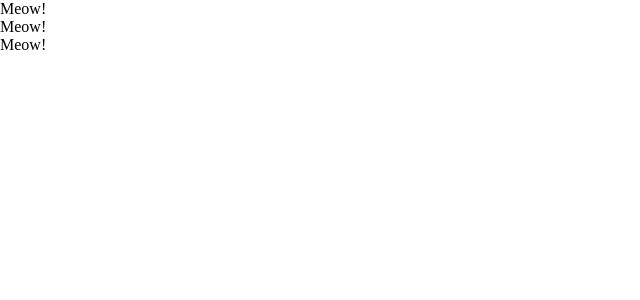
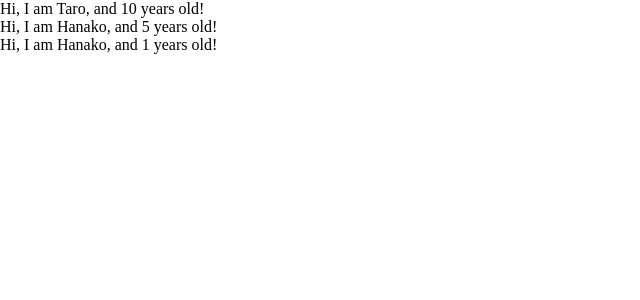
Before and after one commit to takuKik/react, a React (Create React App) app: page / in a window 1280 px wide. Shown: the top 300 px of the page, without its empty margins (0-640 px from the left). Built offline with nearby package versions, Linux system fonts and the light colour scheme.

Commit message:
learn props of component

```diff
--- a/src/App.js
+++ b/src/App.js
@@ -1,25 +1,28 @@
 import React from 'react';
 
-//class App extends Component {
-  //render() {
-    // const greeting = "Hi,Tom!";
-     //const dom = <h1>{greeting}</h1>;
-    //return dom;
-  //}
-//}
-
 const App = () => {
+    const profiles = [
+        { name: "Taro", age: 10},
+        { name: "Hanako", age: 5},
+        { name: "Hanako"}
+    ]
   return (
     <div>
-      <Cat />
-      <Cat />
-      <Cat />
+    {
+        profiles.map((profile, index) => {
+            return <User name={profile.name} age={profile.age} key={index}/>
+        })
+    }
     </div>
   )
 }
 
-const Cat = () => {
-  return <div>Meow!</div>
+const User = (props) => {
+  return <div>Hi, I am {props.name}, and {props.age} years old! </div>
+}
+
+User.defaultProps = {
+    age: 1
 }
 
 export default App;
```
